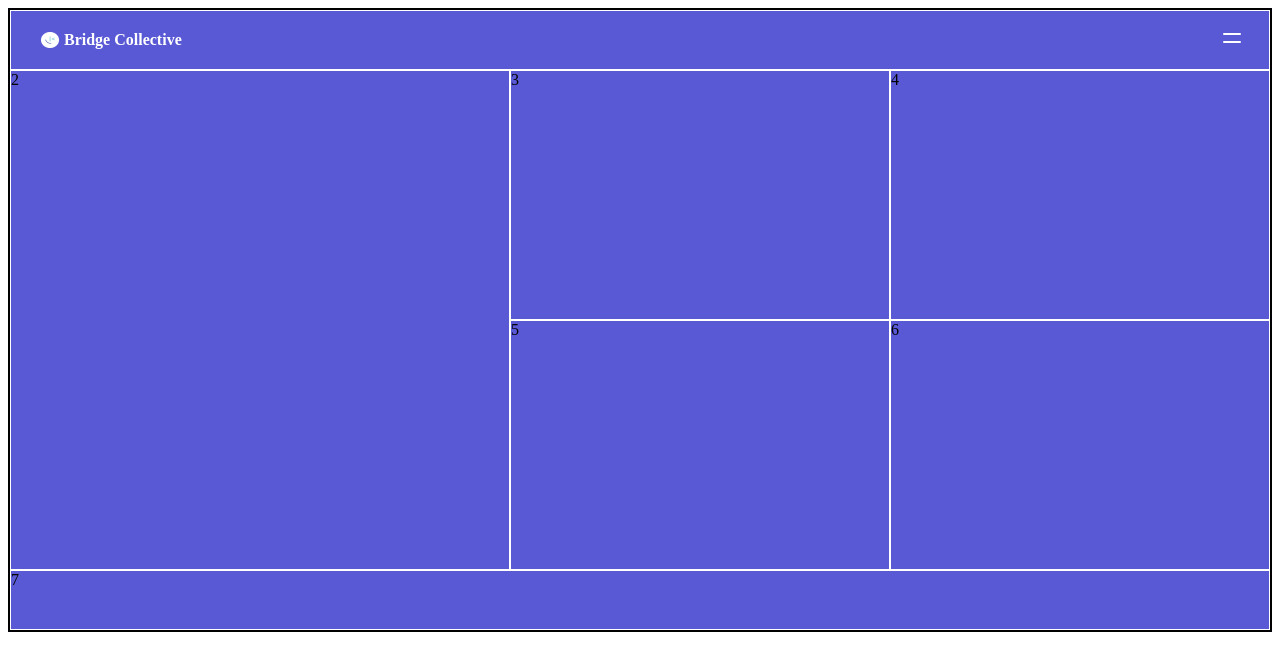
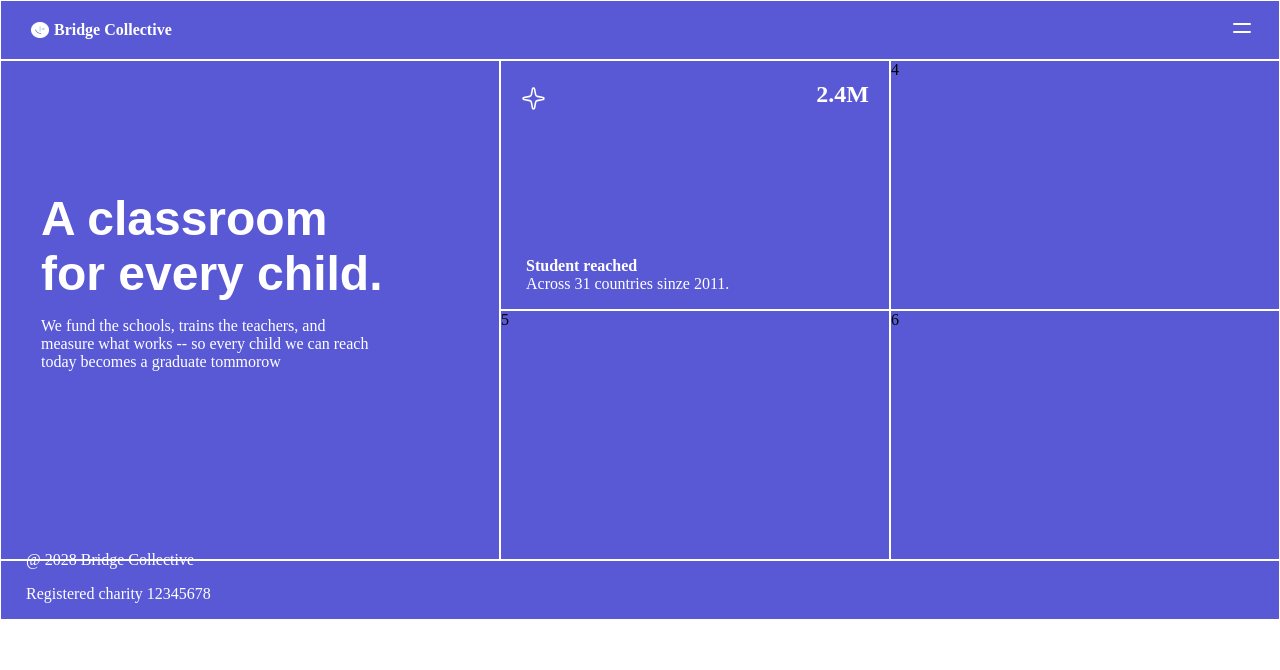
Before and after one commit to ankitkumar8340/frontend, a plain HTML site: page CSS/index.html in a window 1280 px wide. Drawn offline with Linux system fonts and the light colour scheme.

Commit message:
footer completed, currently working on body part

```diff
--- a/CSS/index.html
+++ b/CSS/index.html
@@ -23,12 +23,32 @@
         </div>
 
 
-        <div class="item2">2</div>
-        <div class="item3">3</div>
+        <div class="body">
+            <h1>A classroom for every child.</h1>
+
+            <p>We fund the schools, trains the teachers, and measure what works -- so every child we can reach today becomes a graduate tommorow</p>
+        </div>
+        <div class="reach">
+            <div class="top">
+                <img src="../CSS/assets/images/icon-sparkle.svg" alt="">
+
+                <h2>2.4M</h2>
+            </div>
+
+            <div class="bottom">
+                <h4>Student reached</h4>
+                <p>Across 31 countries sinze 2011.</p>
+            </div>
+        </div>
         <div class="item4">4</div>
         <div class="item5">5</div>
         <div class="item6">6</div>
-        <div class="item7">7</div>
+
+
+        <div class="bottom">
+            <p>@ 2028 Bridge Collective</p>
+            <p>Registered charity 12345678</p>
+        </div>
 
     </div>
 
--- a/CSS/style.css
+++ b/CSS/style.css
@@ -24,12 +24,17 @@
 
 } */
 
+body{
+    margin: 0;
+    padding: 0;
+}
+
 
 .container{
     display: grid;
     grid-template-columns: 500px repeat(2, 1fr);
     grid-template-rows: 60px 250px 250px 60px;
-    border: 2px solid black;
+    border: none;
 
 }
 
@@ -78,14 +83,82 @@
     justify-content: center;
 }
 
-.item2{
+.body{
     grid-row: 2/ 4;
+    display: block;
+    align-items: center;
+}
+
+.body h1{
+    font-family: Arial, Helvetica, sans-serif;
+    color: white;
+    margin-top: 130px;
+    font-size:xxx-large;
+    margin-left: 40px;
+    margin-right: 110px;
+    margin-bottom: 0;
 
 }
 
-.item7{
+.body p{
+    color: white;
+    margin-left: 40px;
+    margin-right: 120px;
+}
+
+.bottom{
     grid-column: 1/4;
+    display: flex;
+    justify-content: space-between;
+    align-items: center;
+    color: white;
 }
+.bottom p{
+    margin-left: 40px;
+    margin-right: 40px;
+}
+
+.reach{
+    display: flex;
+    flex-direction: column;
+    justify-content: space-between;
+    /* height: 10vh; */
+    cursor: pointer;
+
+}
+
+.top{
+    display: flex;
+    justify-content: space-between;
+    margin-left: 20px;
+    margin-right: 20px;
+    color: white;
+}
+.top img{
+    margin-top: 25px;
+    height: 25px;
+    width: 25px;
+}
+
+.bottom{
+    display: flex;
+    flex-direction: column;
+    justify-content: flex-end;
+    align-items: flex-start;
+
+}
+
+.bottom h4{
+    margin-top: 100px;
+    margin-bottom: 0;
+    margin-left: 25px;
+}
+
+.bottom p{
+    margin-top: 0;
+    margin-left: 25px;
+}
+
 
 
 
```
